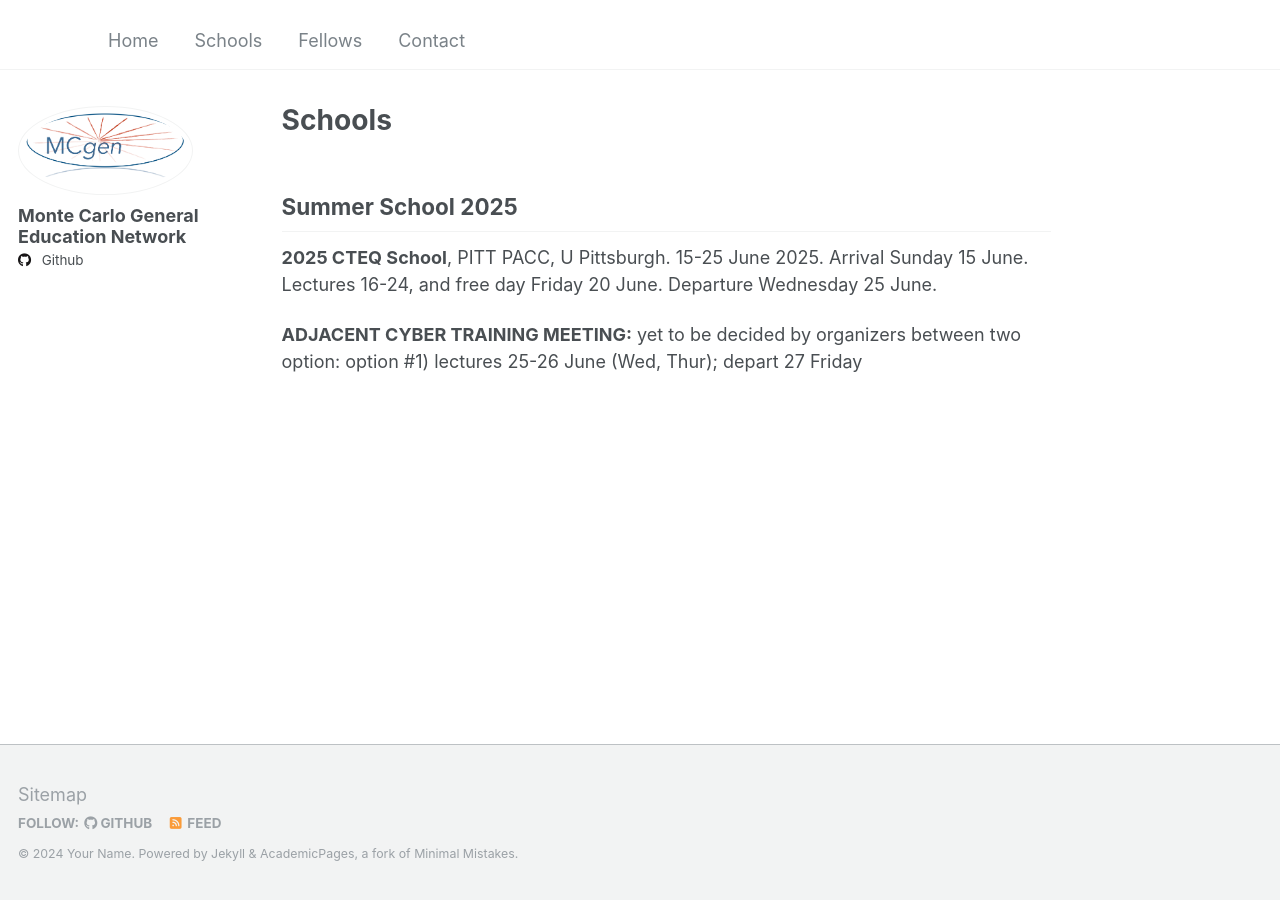
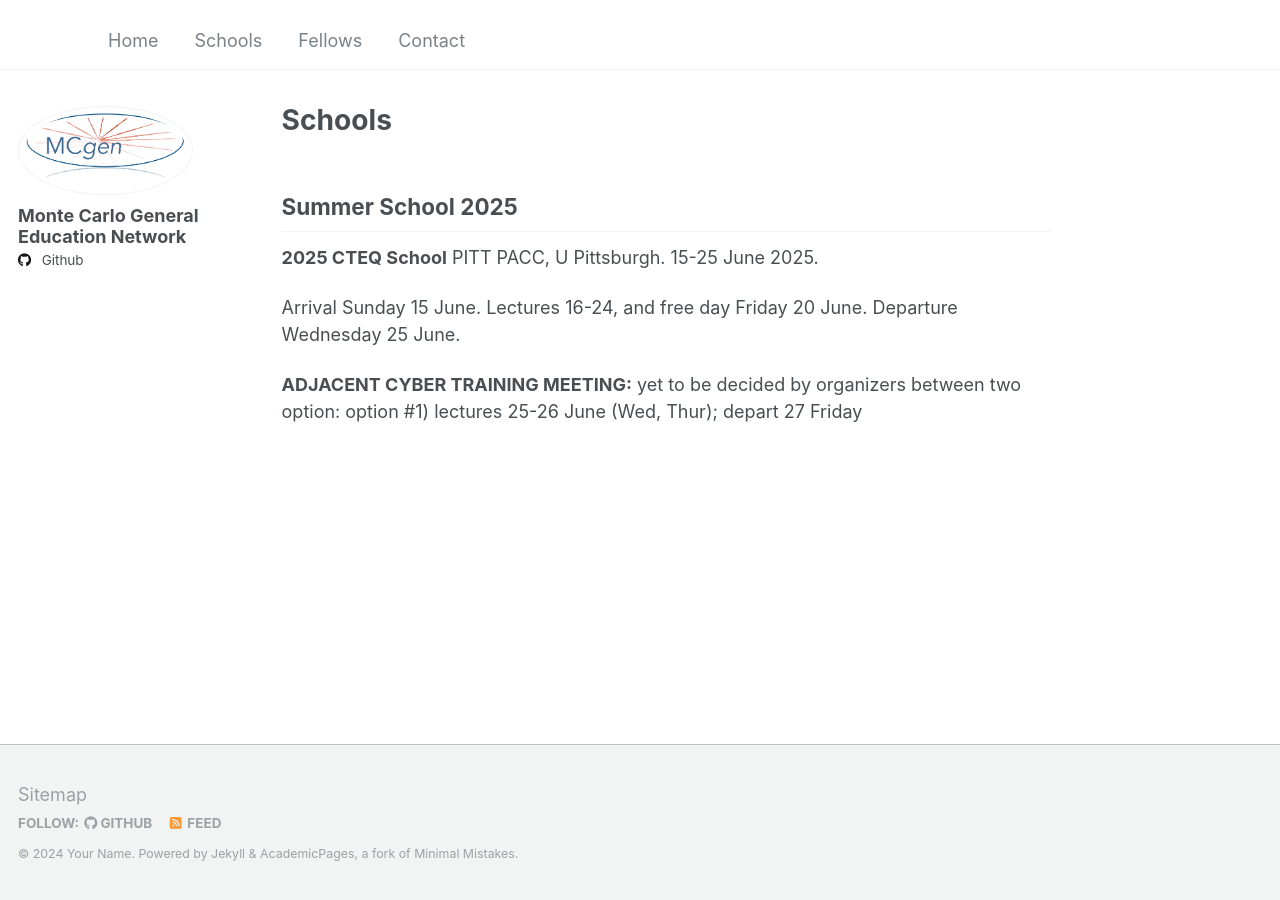
Before and after one commit to MCGenEdNet/MCGenEdNet.github.io, a Jekyll site: the page built from _pages/cv.md, in a window 1280 px wide. Built offline with Jekyll 4.4.1, drawn with Linux system fonts in a browser that asks for light colours.

Commit message:
Update cv.md

```diff
--- a/_pages/cv.md
+++ b/_pages/cv.md
@@ -9,7 +9,9 @@ redirect_from:
 
 ## Summer School 2025
 
-**2025 CTEQ School**, PITT PACC, U Pittsburgh. 15-25 June 2025.
+**2025 CTEQ School**
+PITT PACC, U Pittsburgh. 15-25 June 2025.
+
 Arrival Sunday 15 June. Lectures 16-24, and free day Friday 20 June.
 Departure Wednesday 25 June.
 
```
